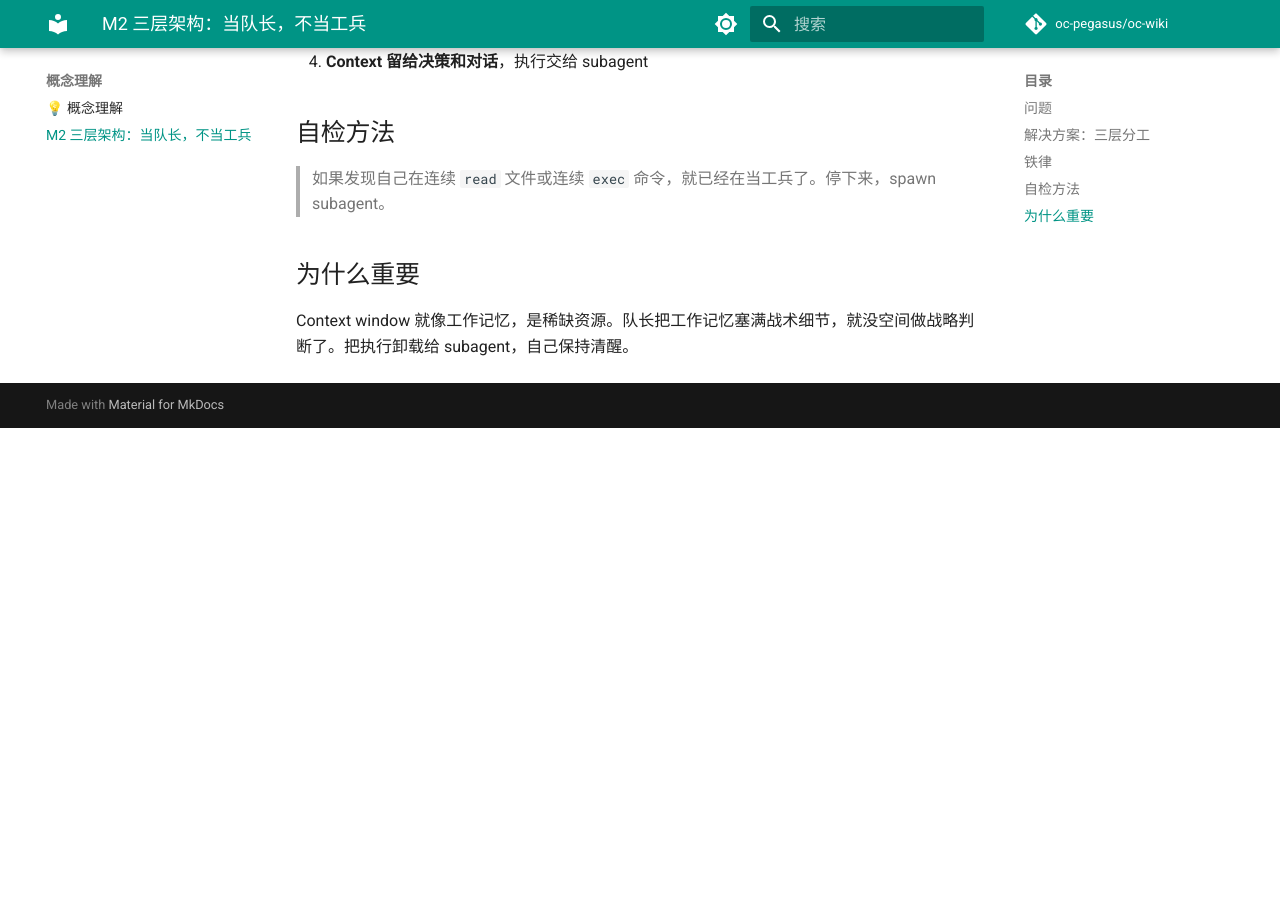
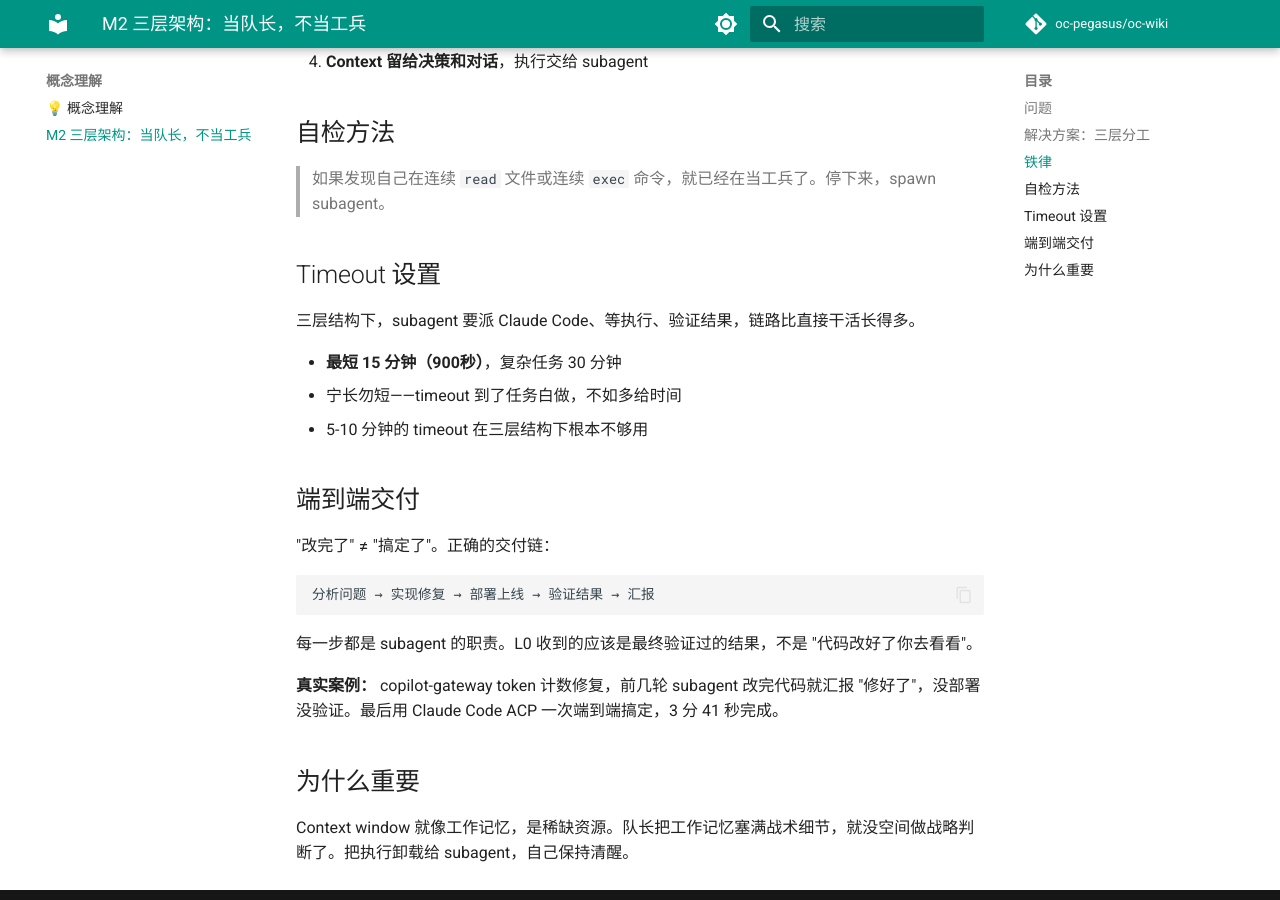
Before and after one commit to oc-pegasus/oc-wiki, an MkDocs documentation site: the page built from docs/concepts/m2-delegation.md, in a window 1280 px wide and 900 px high, scrolled down 829 px. Built offline with MkDocs 1.6.1 and Material for MkDocs 9.7.7, drawn with Linux system fonts in a browser that asks for light colours; comment, search, counter and statistics services are not loaded; before the commit the page ends 1257 px from its top, so only the background shows below that.

Commit message:
docs: M2三层架构补充timeout设置和端到端交付经验

````diff
--- a/docs/concepts/m2-delegation.md
+++ b/docs/concepts/m2-delegation.md
@@ -25,6 +25,26 @@ AI Agent 接到技术任务时，本能反应是亲自动手：一个文件一
 
 > 如果发现自己在连续 `read` 文件或连续 `exec` 命令，就已经在当工兵了。停下来，spawn subagent。
 
+## Timeout 设置
+
+三层结构下，subagent 要派 Claude Code、等执行、验证结果，链路比直接干活长得多。
+
+- **最短 15 分钟（900秒）**，复杂任务 30 分钟
+- 宁长勿短——timeout 到了任务白做，不如多给时间
+- 5-10 分钟的 timeout 在三层结构下根本不够用
+
+## 端到端交付
+
+"改完了" ≠ "搞定了"。正确的交付链：
+
+```
+分析问题 → 实现修复 → 部署上线 → 验证结果 → 汇报
+```
+
+每一步都是 subagent 的职责。L0 收到的应该是最终验证过的结果，不是 "代码改好了你去看看"。
+
+**真实案例：** copilot-gateway token 计数修复，前几轮 subagent 改完代码就汇报 "修好了"，没部署没验证。最后用 Claude Code ACP 一次端到端搞定，3 分 41 秒完成。
+
 ## 为什么重要
 
 Context window 就像工作记忆，是稀缺资源。队长把工作记忆塞满战术细节，就没空间做战略判断了。把执行卸载给 subagent，自己保持清醒。
````
